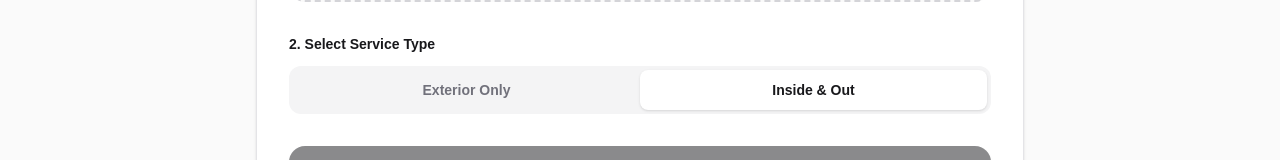
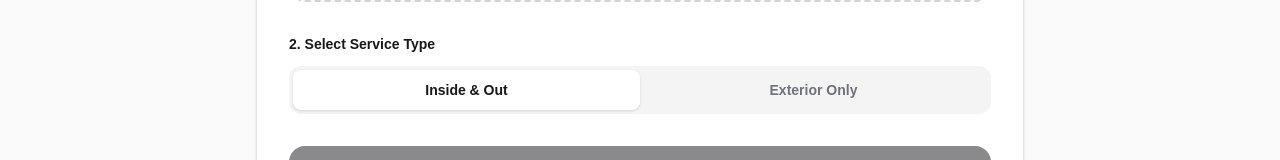
Before and after one commit to servicesmrben-wq/mrben-site1, a Next.js app: page /en/estimator in a window 1280 px wide. Shown: the part 530-690 px from the top of the page. Built offline with nearby package versions, Linux system fonts and the light colour scheme.

Commit message:
Update page.tsx

```diff
--- a/app/[locale]/estimator/page.tsx
+++ b/app/[locale]/estimator/page.tsx
@@ -356,6 +356,16 @@ export default function EstimatorPage() {
             </label>
             <div className="flex rounded-xl bg-zinc-100 p-1">
               <button
+                onClick={() => setMode("in_out")}
+                className={`flex-1 rounded-lg py-2.5 text-sm font-semibold transition ${
+                  mode === "in_out"
+                    ? "bg-white text-zinc-900 shadow-sm"
+                    : "text-zinc-500 hover:text-zinc-900"
+                }`}
+              >
+                Inside & Out
+              </button>
+              <button
                 onClick={() => setMode("ext")}
                 className={`flex-1 rounded-lg py-2.5 text-sm font-semibold transition ${
                   mode === "ext"
@@ -364,16 +374,6 @@ export default function EstimatorPage() {
                 }`}
               >
                 Exterior Only
-              </button>
-              <button
-                onClick={() => setMode("in_out")}
-                className={`flex-1 rounded-lg py-2.5 text-sm font-semibold transition ${
-                  mode === "in_out"
-                    ? "bg-white text-zinc-900 shadow-sm"
-                    : "text-zinc-500 hover:text-zinc-900"
-                }`}
-              >
-                Inside & Out
               </button>
             </div>
           </div>
```
